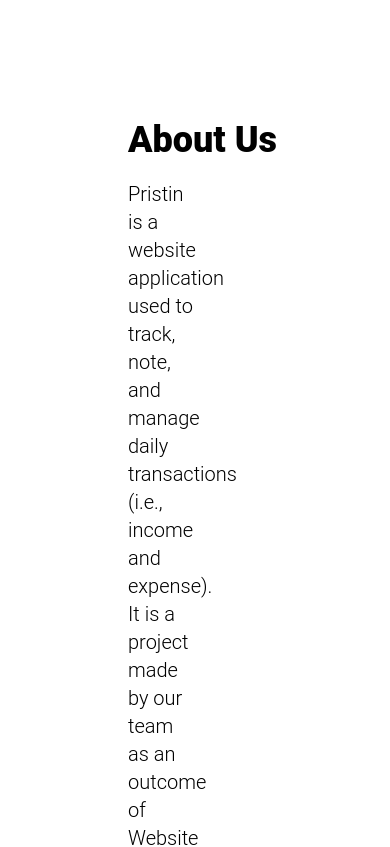
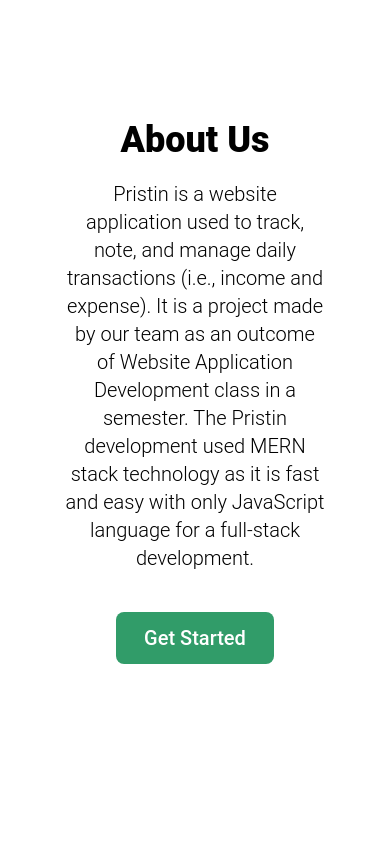
Before and after one commit to FarhanMaulanaF/Tugas_PAW_12, a React (Create React App) app in the folder client/: page / in a window 390 px wide. Shown: the part 1760-2607 px from the top of the page. After the commit the page ends 2532 px from the top, so only its background shows below. Built offline with nearby package versions, Linux system fonts and the light colour scheme.

Commit message:
responsive about us page

```diff
--- a/client/src/components/home/aboutUs.jsx
+++ b/client/src/components/home/aboutUs.jsx
@@ -3,14 +3,16 @@
 function AboutUs() {
   return (
     <div id="section-3" name='aboutus' className='bg-white pt-48 font-Roboto h-screen'>
-      <div className='ml-32 '>
-        <div className='text-black font-black text-4xl content-center'>About Us</div>
-        <div className="text-black text-xl font-light my-5 w-1/4">
+      <div className='md:ml-32'>
+        <div className='text-black text-center font-black text-4xl content-center md:text-left'>About Us</div>
+        <div className="text-black text-center text-xl font-light my-5 w-2/3 mx-auto md:mx-0 md:w-1/4 md:text-left">
           Pristin is a website application used to track, note, and manage daily transactions (i.e., income and expense). It is a project made by our team as an outcome of Website Application Development class in a semester. The Pristin development used MERN stack technology as it is fast and easy with only JavaScript language for a full-stack development.
         </div>
-        <button class="bg-[#319C69] font-medium py-3 px-7 rounded-lg text-xl text-white mt-10">
-          Get Started
-        </button>
+        <div className='flex justify-center md:justify-start'>
+          <button class="bg-[#319C69] font-medium py-3 px-7 rounded-lg text-xl text-white mt-5 md:mt-10 hover:bg-[#263238]">
+            Get Started
+          </button>
+        </div>
       </div>
 
     </div>
--- a/client/src/components/home/homepage.jsx
+++ b/client/src/components/home/homepage.jsx
@@ -3,7 +3,7 @@
 import { Link } from "react-router-dom";
 function Homepage() {
   return (
-    <div className="bg-[#319C69] h-screen font-Roboto">
+    <div className="bg-[#319C69] h-screen w-screen font-Roboto">
       {/* navbar  */}
       <div className="text-white flex justify-between items-center">
         <div className="font-black text-4xl ml-10 md:ml-32 my-10">
```
